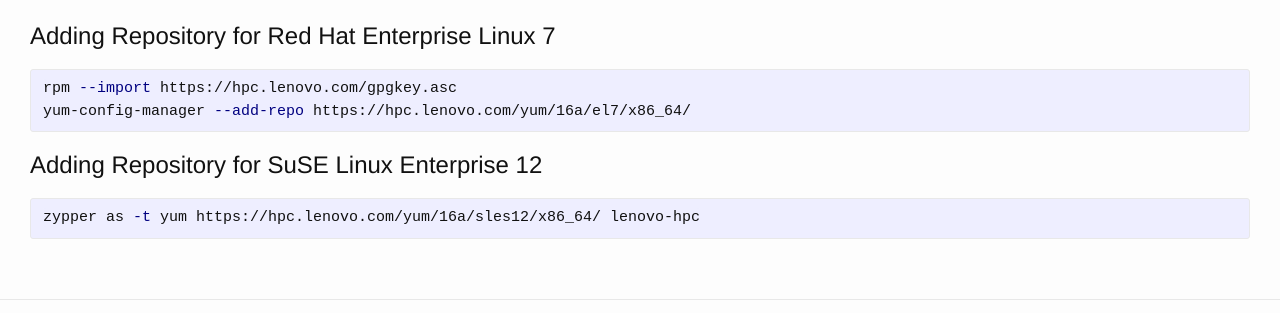
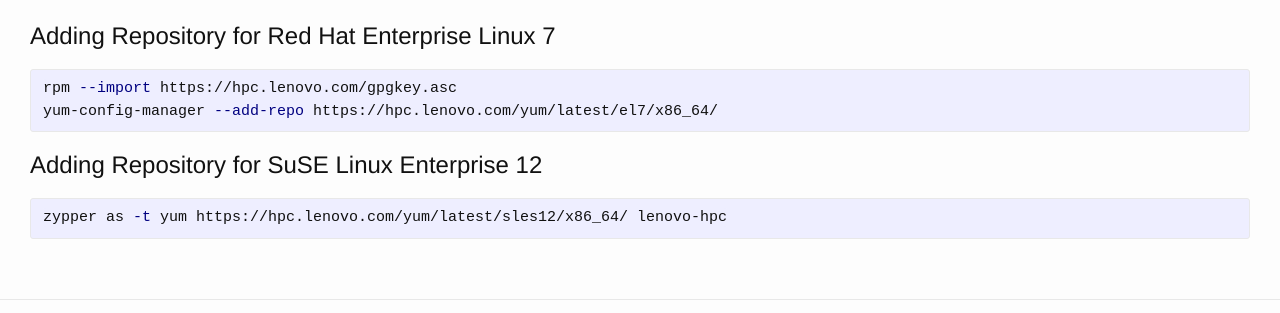
Before and after one commit to xcat2/confluent-docs, a Jekyll site: the page built from downloads.md, in a window 1280 px wide. Shown: the part 204-517 px from the top of the page. Built offline with Jekyll 4.4.1, drawn with Linux system fonts in a browser that asks for light colours; some of the changed lines change nothing that is shown.

```diff
--- a/downloads.md
+++ b/downloads.md
@@ -13,10 +13,10 @@
 ============================
 {% highlight bash %}
 rpm --import https://hpc.lenovo.com/gpgkey.asc
-yum-config-manager --add-repo https://hpc.lenovo.com/yum/16a/el7/x86_64/
+yum-config-manager --add-repo https://hpc.lenovo.com/yum/latest/el7/x86_64/
 {% endhighlight %}
 Adding Repository for SuSE Linux Enterprise 12
 ============================
 {% highlight bash %}
-zypper as -t yum https://hpc.lenovo.com/yum/16a/sles12/x86_64/ lenovo-hpc
+zypper as -t yum https://hpc.lenovo.com/yum/latest/sles12/x86_64/ lenovo-hpc
 {% endhighlight %}
```
Also changed, not shown: 1 other file.
